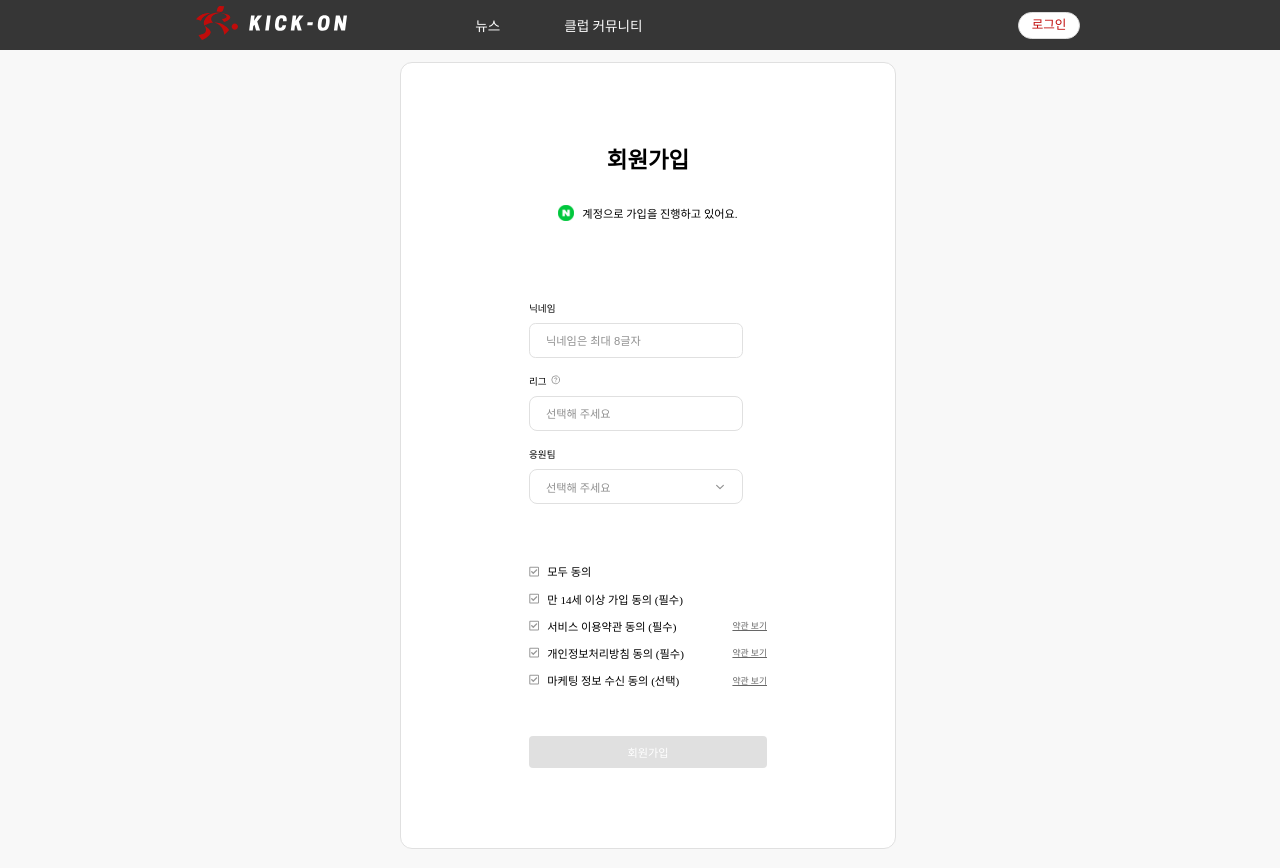
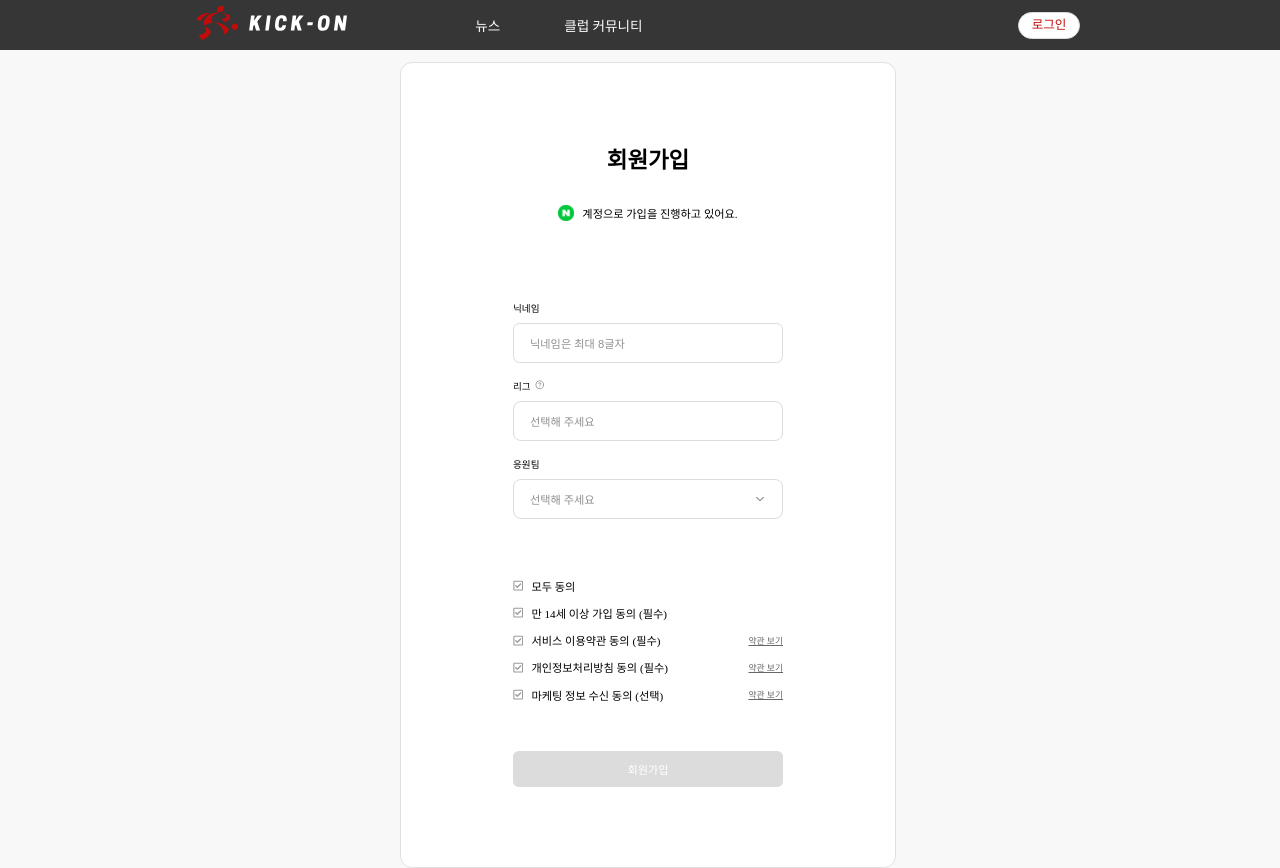
Before and after one commit to haerxeong/kickon-frontend, a React (Vite) app: page /signup in a window 1280 px wide. Shown: the top 868 px of the page. Built offline with nearby package versions, Linux system fonts and the light colour scheme.

Commit message:
Refactor: 회원가입 페이지 디자인 리팩토링

```diff
--- a/src/pages/Signup/signup.jsx
+++ b/src/pages/Signup/signup.jsx
@@ -119,7 +119,7 @@ const Signup = () => {
         <S.InputGroup>
           <S.InputLabel>
             리그
-            <FiHelpCircle color="#8F8F8F" style={{ marginLeft: "0.25rem" }} />
+            <FiHelpCircle color="#8F8F8F" style={{ marginLeft: "0.25rem", cursor: "pointer" }} />
           </S.InputLabel>
           <S.Dropdown
               onClick={() => setIsLeagueDropdownOpen(!isLeagueDropdownOpen)}
@@ -144,6 +144,7 @@ const Signup = () => {
               )}
             </S.DropdownContent>
           </S.Dropdown>
+
           {isLeagueDropdownOpen && (
               <S.DropdownList>
                 {leagues.map((league) => (
--- a/src/pages/Signup/signup.style.js
+++ b/src/pages/Signup/signup.style.js
@@ -5,16 +5,13 @@ import { FaCheckSquare, FaRegCheckSquare } from "react-icons/fa";
 export const SignupContainer = styled.div`
   display: flex;
   width: 31rem;
-  //height: 42rem;
-  padding: 4rem 8rem 2rem 8rem;
+  padding: 4rem 7rem 2rem 7rem;
   box-sizing: border-box;
   flex-direction: column;
   justify-content: center;
   border-radius: 0.75rem;
   border: 1px solid #e0e0e0;
   background: #ffffff;
-  /* Center horizontally and vertically */
-  margin: auto auto 5rem;
 `;
 
 export const SignupTitle = styled.h1`
@@ -51,25 +48,26 @@ export const InputLabel = styled.label`
   font-size: 0.6rem;
   font-weight: 500;
   margin-bottom: 0.5rem;
+  align-items: center;
 `;
 
 export const InputField = styled.input`
-  width: 90%;
-  height: 2.2rem;
+  height: 2.5rem;
   padding: 0 1rem;
-  border: 1px solid #e0e0e0;
+  border: 1px solid #DCDCDC;
   border-radius: 0.4rem;
   font-size: 0.875rem;
   outline: none;
   transition: border-color 0.2s ease;
 
   &:focus {
-    border-color: #c00c0b;
+    border-color: #000;
   }
 
   &::placeholder {
     color: #8f8f8f;
     font-size: 0.7rem;
+    font-weight: 400;
   }
 
   ${(props) =>
@@ -86,9 +84,8 @@ export const ErrorMessage = styled.span`
 `;
 
 export const Dropdown = styled.div`
-  width: 90%;
-  height: 2.2rem;
-  border: 1px solid #e0e0e0;
+  height: 2.5rem;
+  border: 1px solid #DCDCDC;
   border-radius: 0.5rem;
   display: flex;
   align-items: center;
@@ -97,7 +94,7 @@ export const Dropdown = styled.div`
   transition: border-color 0.2s ease;
 
   &:hover {
-    border-color: #c00c0b;
+    border-color: #000;
   }
 `;
 
@@ -134,13 +131,11 @@ export const DropdownText = styled.span`
 `;
 
 export const DropdownList = styled.div`
-  width: 15.5rem;
+  position: absolute;
+  width: 17rem;
   border: 0.5px solid #e0e0e0;
   border-radius: 0.4rem;
   background-color: #ffffff;
-  overflow-y: auto;
-  position: absolute;
-  //z-index: 1000;
   box-shadow: 0 4px 8px rgba(0, 0, 0, 0.1);
   margin-top: 4rem; /* 드롭다운 박스 바로 아래에 위치 */
 `;
@@ -149,7 +144,6 @@ export const DropdownList = styled.div`
 export const DropdownItem = styled.div`
   display: flex;
   align-items: center;
-  //justify-content: space-between; /* 좌측: 리그 이미지/팀 이름, 우측: 아이콘 */
   padding: 0.4rem 1rem; /* Vertical padding 0.4rem */
   cursor: pointer;
   transition: background-color 0.2s ease;
@@ -224,11 +218,11 @@ export const ViewTermsLink = styled.span`
 
 export const SignupButton = styled.button`
   width: 100%;
-  height: 2rem;
+  height: 2.3rem;
   background-color: #c00c0b;
   color: #ffffff;
   border: none;
-  border-radius: 0.25rem;
+  border-radius: 0.35rem;
   font-size: 0.7rem;
   font-weight: 400;
   cursor: pointer;
@@ -236,12 +230,8 @@ export const SignupButton = styled.button`
   margin-top: 3rem;
   margin-bottom: 3rem;
 
-  &:hover {
-    background-color: #a00a09;
-  }
-
   &:disabled {
-    background-color: #e0e0e0;
+    background-color: #DCDCDC;
     cursor: not-allowed;
   }
 `;
```
